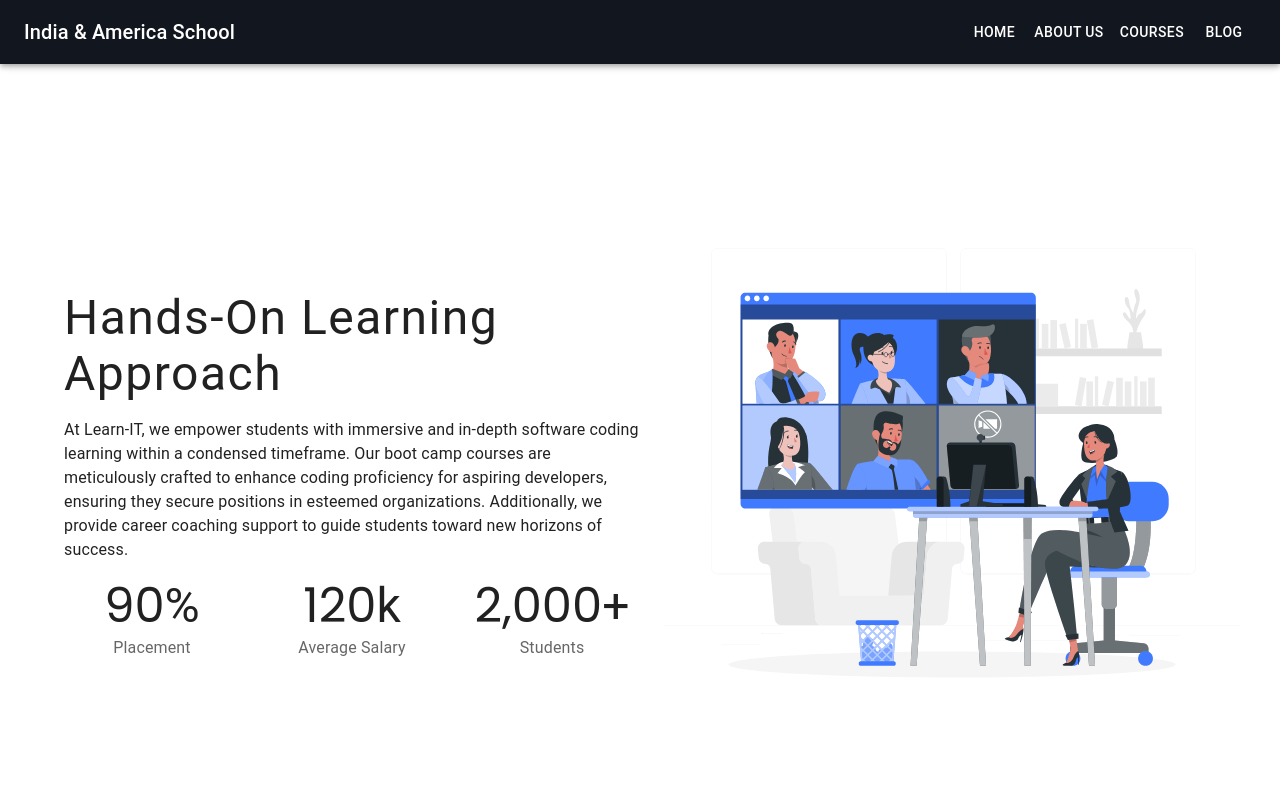
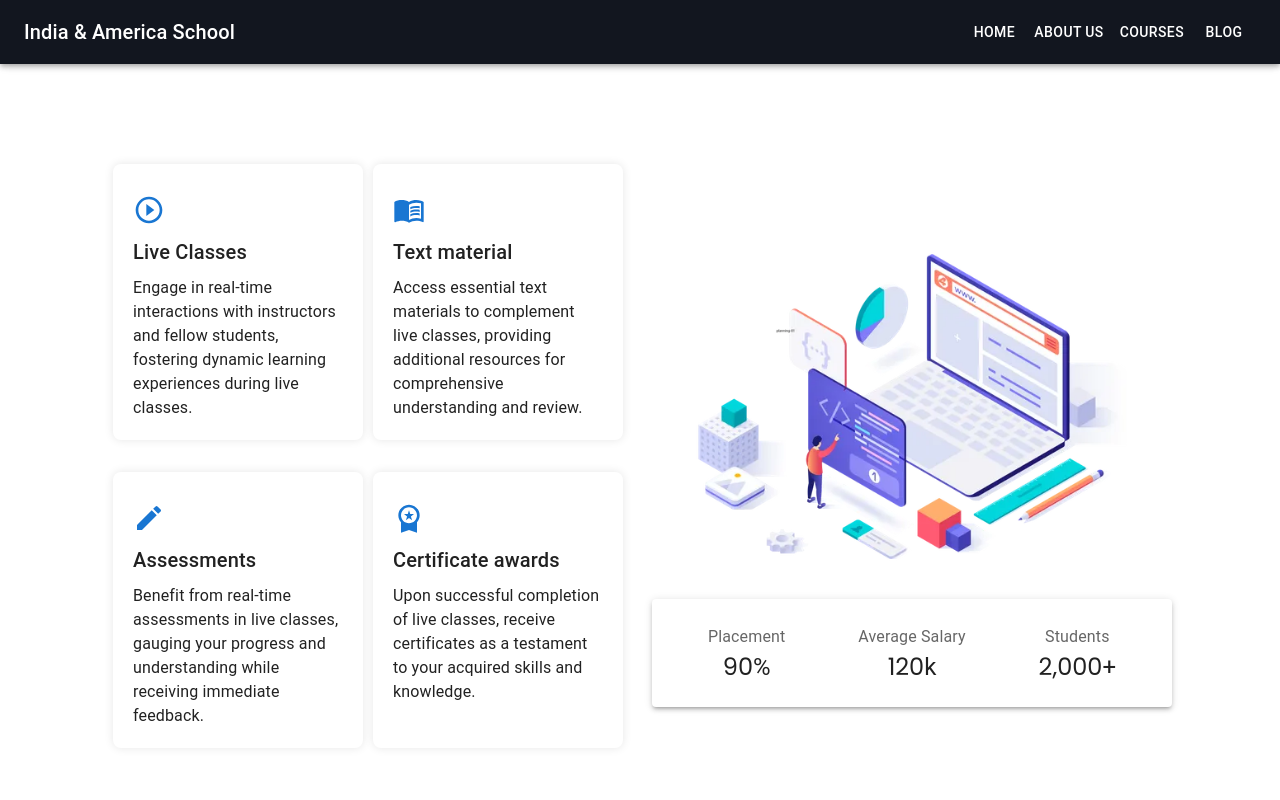
Before and after one commit to Khalilov07/India-America-School, a React (Create React App) app: page /about in a window 1280 px wide. Shown: the top 800 px of the page. Built offline with nearby package versions, Linux system fonts and the light colour scheme.

Commit message:
added new sections in aboutPage and fixed code

```diff
--- a/package.json
+++ b/package.json
@@ -10,6 +10,7 @@
     "@testing-library/jest-dom": "^5.17.0",
     "@testing-library/react": "^13.4.0",
     "@testing-library/user-event": "^13.5.0",
+    "framer-motion": "^11.0.5",
     "react": "^18.2.0",
     "react-countup": "^6.5.0",
     "react-dom": "^18.2.0",
--- a/src/pages/AboutPage/AboutPage.jsx
+++ b/src/pages/AboutPage/AboutPage.jsx
@@ -1,67 +1,12 @@
 import React from 'react';
-import CountUp from 'react-countup';
-import { Box, Typography, Container, Grid, useMediaQuery, useTheme } from '@mui/material';
+import Statistics from './Sections/Statistics';
 
-const Statistics = () => {
-  const theme = useTheme();
-  const isScreenSmall = useMediaQuery(theme.breakpoints.down('sm'));
-  const isScreenMedium = useMediaQuery(theme.breakpoints.down('md'));
-
-  const statsData = [
-    { label: 'Placement', value: 90, symbol: "%" },
-    { label: 'Average Salary', value: 120, symbol: "k" },
-    { label: 'Students', value: 2000, symbol: "+" },
-  ];
-
+const AboutPage = () => {
   return (
-    <Box className="section" padding="50px 0">
-      <Grid
-        container
-        spacing={3}
-        justifyContent="center"
-        alignItems="center"
-        sx={{ width: '100%', maxWidth: '1200px', margin: '0 auto' }}
-      >
-        {/* Statistics */}
-        <Grid item xs={12} sm={isScreenSmall ? 12 : 6}>
-          <Box sx={{ textAlign: 'start' }}>
-            <Typography variant="h3" letterSpacing={"1.5px"} gutterBottom>
-              Hands-On Learning Approach
-            </Typography>
-            <Typography variant="body1" paragraph>
-              At Learn-IT, we empower students with immersive and in-depth software coding learning within a condensed timeframe. Our boot camp courses are meticulously crafted to enhance coding proficiency for aspiring developers, ensuring they secure positions in esteemed organizations. Additionally, we provide career coaching support to guide students toward new horizons of success.
-            </Typography>
-            <Grid container spacing={3} justifyContent="flex-start">
-              {statsData.map((stat, index) => (
-                <Grid key={index} item xs={12} sm={6} md={4}>
-                  <Box textAlign="center">
-                    <Typography variant="h3">
-                      <CountUp start={0} end={stat.value} duration={3} separator="," />
-                      {stat.symbol}
-                    </Typography>
-                    <Typography variant="subtitle1" sx={{ color: 'text.secondary' }}>
-                      {stat.label}
-                    </Typography>
-                  </Box>
-                </Grid>
-              ))}
-            </Grid>
-          </Box>
-        </Grid>
-
-        {/* Image */}
-        {!isScreenSmall && (
-          <Grid item xs={12} sm={isScreenMedium ? 12 : 6}>
-            <img
-              src="./images/static.svg"  // Replace with the actual image URL
-              alt="placeholder"
-              style={{ width: '100%', height: 'auto', borderRadius: '8px' }}
-            />
-          </Grid>
-        )}
-      </Grid>
-    </Box>
+    <div>
+      <Statistics />
+    </div>
   );
 };
 
-export default Statistics;
+export default AboutPage;
--- /dev/null
+++ b/src/pages/AboutPage/Sections/Statistics.jsx
@@ -0,0 +1,127 @@
+import React from 'react';
+import CountUp from 'react-countup';
+import { Box, Typography, Grid, useMediaQuery, useTheme, Paper, Rating, IconButton } from '@mui/material';
+
+import PlayCircleOutlineIcon from '@mui/icons-material/PlayCircleOutline';
+import MenuBookIcon from '@mui/icons-material/MenuBook';
+import CreateIcon from '@mui/icons-material/Create';
+import WorkspacePremiumIcon from '@mui/icons-material/WorkspacePremium';
+
+const Statistics = () => {
+    const theme = useTheme();
+    const isScreenSmall = useMediaQuery(theme.breakpoints.down('sm'));
+    const isScreenMedium = useMediaQuery(theme.breakpoints.down('md'));
+
+    const statsData = [
+        { label: 'Placement', value: 90, symbol: '%' },
+        { label: 'Average Salary', value: 120, symbol: 'k' },
+        { label: 'Students', value: 2000, symbol: '+' },
+    ];
+
+    const reviews = [
+        {
+            id: 1,
+            title: 'Live Classes',
+            descr: 'Engage in real-time interactions with instructors and fellow students, fostering dynamic learning experiences during live classes.',
+            icon: <PlayCircleOutlineIcon sx={{ fontSize: '2rem' }} />
+        },
+        {
+            id: 2,
+            title: 'Text material',
+            descr: 'Access essential text materials to complement live classes, providing additional resources for comprehensive understanding and review.',
+            icon: <MenuBookIcon sx={{ fontSize: '2rem' }} />
+        },
+        {
+            id: 3,
+            title: 'Assessments',
+            descr: 'Benefit from real-time assessments in live classes, gauging your progress and understanding while receiving immediate feedback.',
+            icon: <CreateIcon sx={{ fontSize: '2rem' }} />
+        },
+        {
+            id: 4,
+            title: 'Certificate awards',
+            descr: 'Upon successful completion of live classes, receive certificates as a testament to your acquired skills and knowledge.',
+            icon: <WorkspacePremiumIcon sx={{ fontSize: '2rem' }} />
+        }
+        // Add more reviews as needed
+    ];
+
+    return (
+        <Box className="section" padding="50px 0">
+            <Grid width={"85%"} container spacing={3} justifyContent="space-between" alignItems="center">
+                {/* Statistics */}
+                {/* Image */}
+                <Grid item xs={12} sm={isScreenSmall ? 12 : 6}>
+
+                    <Box
+                        style={{
+                            display: 'flex',
+                            flexWrap: 'wrap',
+                            justifyContent: 'space-between',
+                        }}
+                    >
+                        {reviews.map((review) => (
+                            <Box
+                                key={review.id}
+                                sx={{
+                                    margin: "0 auto",
+                                    marginBottom: 3,
+                                    width: '250px',
+                                    padding: '20px',
+                                    borderRadius: '8px',
+                                    boxShadow: '0px 0px 10px rgba(0, 0, 0, 0.1)',
+                                    transition: 'box-shadow 0.3s ease',
+                                    '&:hover': {
+                                        boxShadow: '0px 0px 15px rgba(0, 0, 0, 0.2)',
+                                    },
+                                    mt: 1
+                                }}
+                            >
+                                <IconButton
+                                    color='primary'
+                                    sx={{ padding: "10px 0" }}
+                                >
+                                    {review.icon}
+                                </IconButton>
+                                <Typography variant="h6" gutterBottom>
+                                    {review.title}
+                                </Typography>
+                                <Typography variant="body1" sx={{ marginTop: 1 }}>
+                                    {review.descr}
+                                </Typography>
+                            </Box>
+                        ))}
+                    </Box>
+                </Grid>
+                <Grid item xs={12} sm={isScreenMedium ? 12 : 6}>
+                    {!isScreenSmall && (
+                        <img
+                            src="./images/for-about.webp"  // Replace with the actual image URL
+                            alt="placeholder"
+                            style={{ width: '100%', height: 'auto', borderRadius: '8px' }}
+                        />
+                    )}
+                    <Paper elevation={3} sx={{ padding: 3, textAlign: 'center' }}>
+                        <Grid container spacing={3} justifyContent="center">
+                            {statsData.map((stat, index) => (
+                                <Grid key={index} item xs={12} sm={6} md={4}>
+                                    <Box>
+                                        <Typography variant="subtitle1" sx={{ color: 'text.secondary' }}>
+                                            {stat.label}
+                                        </Typography>
+                                        <Typography variant="h5">
+                                            <CountUp start={0} end={stat.value} duration={3} separator="," />
+                                            {stat.symbol}
+                                        </Typography>
+                                    </Box>
+                                </Grid>
+                            ))}
+                        </Grid>
+                    </Paper>
+                </Grid>
+            </Grid>
+        </Box>
+    );
+};
+
+export default Statistics;
--- a/src/pages/HomePage/Sections/Statistics.jsx
+++ b/src/pages/HomePage/Sections/Statistics.jsx
@@ -1,6 +1,6 @@
 import React from 'react';
 import CountUp from 'react-countup';
-import { Box, Typography, Container, Grid, useMediaQuery, useTheme } from '@mui/material';
+import { Box, Typography, Grid, useMediaQuery, useTheme } from '@mui/material';
 
 const Statistics = () => {
   const theme = useTheme();
```
Also changed, not shown: public/images/for-about.webp (added), 1 other file (tests, documents, lock files or other folders).
